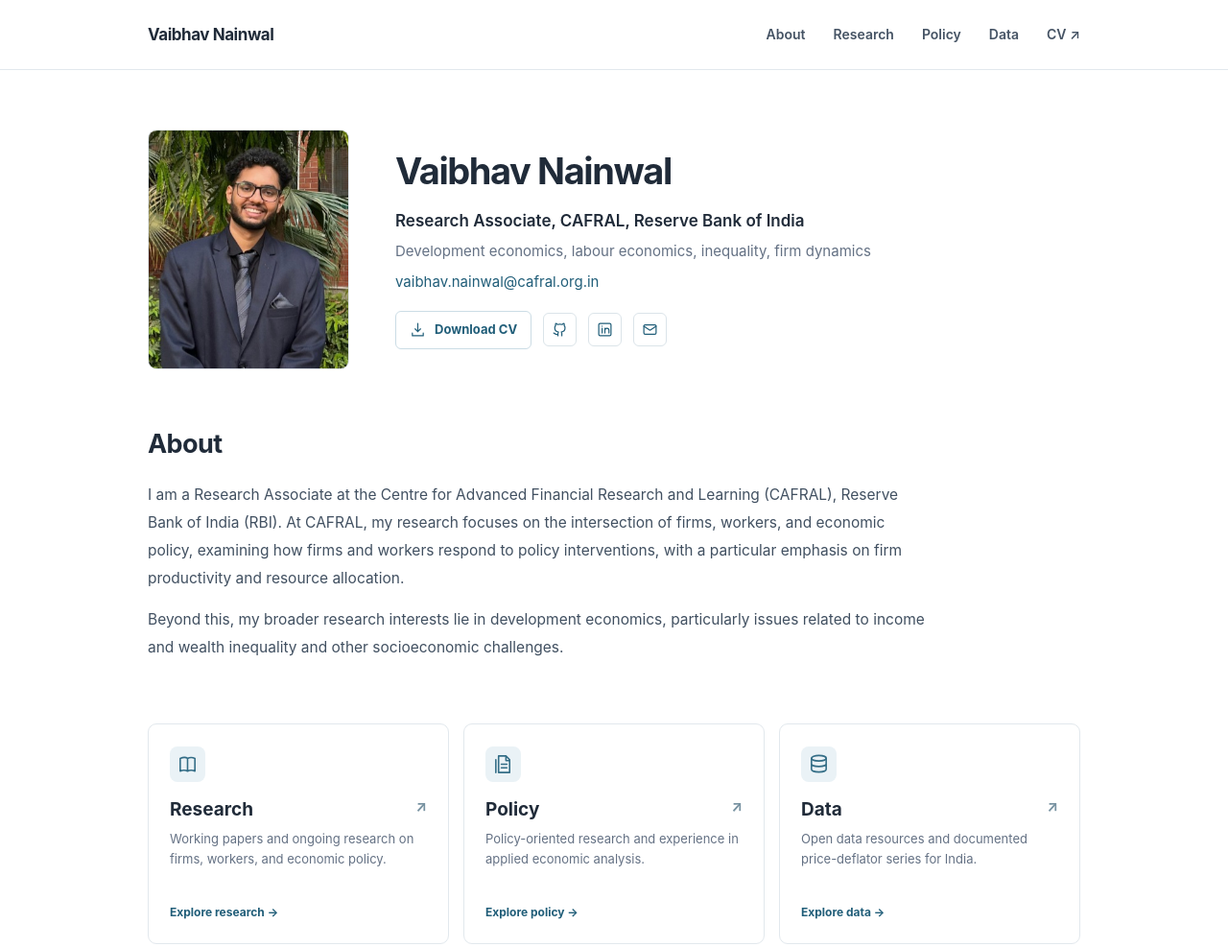
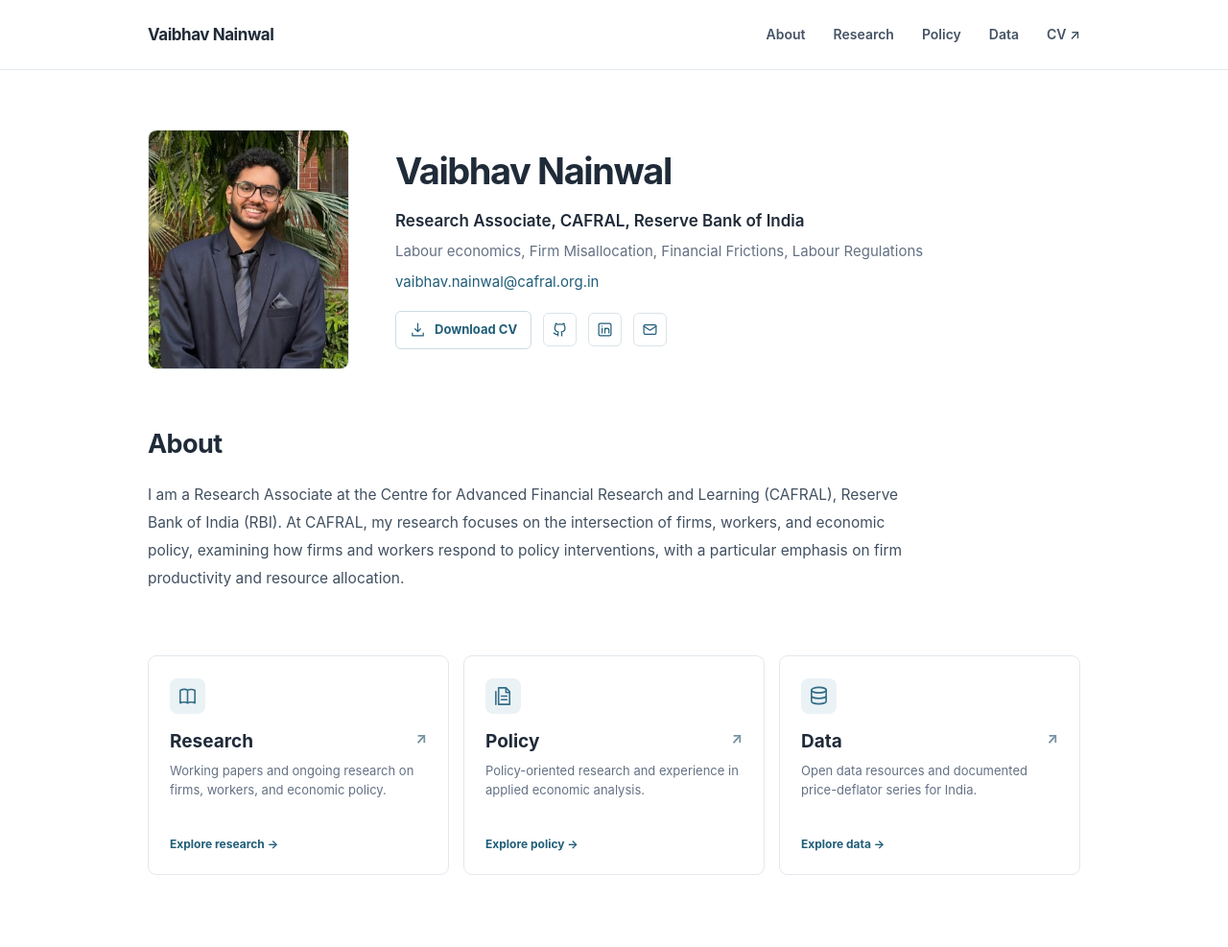
Before and after one commit to VaibhavNainwal/vaibhavnainwal.github.io, a plain HTML site: page index.html in a window 1280 px wide. Shown: the top 987 px of the page at 96% size. Drawn offline with Linux system fonts and the light colour scheme.

Commit message:
Update index.html

```diff
--- a/index.html
+++ b/index.html
@@ -97,7 +97,7 @@
     <div class="intro-text">
       <h1>Vaibhav Nainwal</h1>
       <p class="position">Research Associate, CAFRAL, Reserve Bank of India</p>
-      <p class="fields">Development economics, labour economics, inequality, firm dynamics</p>
+      <p class="fields">Labour economics, Firm Misallocation, Financial Frictions, Labour Regulations</p>
       <p class="contact-email">
         <a href="mailto:vaibhav.nainwal@cafral.org.in">vaibhav.nainwal@cafral.org.in</a>
       </p>
@@ -136,7 +136,7 @@
   <section class="text-section" id="about">
     <h2>About</h2>
     <p>I am a Research Associate at the Centre for Advanced Financial Research and Learning (CAFRAL), Reserve Bank of India (RBI). At CAFRAL, my research focuses on the intersection of firms, workers, and economic policy, examining how firms and workers respond to policy interventions, with a particular emphasis on firm productivity and resource allocation.</p>
-    <p>Beyond this, my broader research interests lie in development economics, particularly issues related to income and wealth inequality and other socioeconomic challenges.</p>
+
   </section>
 
   <div class="feature-grid" aria-label="Explore the website">
```
